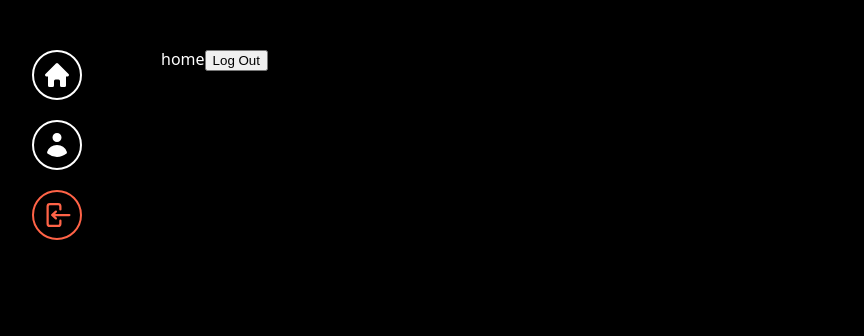
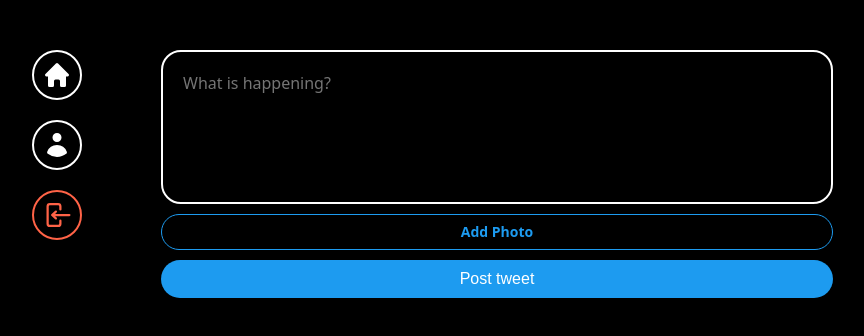
Before and after one commit to Jina2ee/jwitter, a React (Vite) app: page / in a window 1280 px wide. Shown: the top 336 px of the page, without its empty margins (237-1101 px from the left). Built offline with nearby package versions, Linux system fonts and the light colour scheme; no server answers; sample sign-in values are in the browser's storage; the HTML template or start-up script is replaced by a standard one.

Commit message:
create form for posting tweet

```diff
--- /dev/null
+++ b/src/components/post-tweet-form.tsx
@@ -0,0 +1,76 @@
+import { useState } from "react"
+import { styled } from "styled-components"
+
+const Form = styled.form`
+  display: flex;
+  flex-direction: column;
+  gap: 10px;
+`
+const TextArea = styled.textarea`
+  border: 2px solid white;
+  padding: 20px;
+  border-radius: 20px;
+  font-size: 16px;
+  color: white;
+  background-color: black;
+  width: 100%;
+  resize: none;
+  font-family: system-ui, -apple-system, BlinkMacSystemFont, 'Segoe UI', Roboto, Oxygen, Ubuntu, Cantarell, 'Open Sans', 'Helvetica Neue', sans-serif;
+  &::placeholder {
+    font-size: 16px;
+  };
+  &:focus {
+    outline: none;
+    border-color: #1d9bf0;
+  };
+`
+const AttachFileButton = styled.label`
+  padding: 10px 0px;
+  color: #1d9bf0;
+  text-align: center;
+  border-radius: 20px;
+  border: 1px solid #1d9bf0;
+  font-size: 14px;
+  font-weight: 600;
+  cursor: pointer;
+`
+const AttachFileInput = styled.input`
+  display: none;
+`
+const SubmitButton = styled.input`
+  background-color: #1d9bf0;;
+  color: white;
+  border: none;
+  padding: 10px 0px;
+  border-radius: 20px;
+  font-size: 16px;
+  cursor: pointer;
+  &:hover, &:active {
+    opacity: 0.9;
+  }
+`
+
+export default function PostTweetForm(){
+  const [ isLoading, setLoading ] = useState(false)
+  const [tweet, setTweet ] = useState("")
+  const [file, setFile ] = useState<File|null>(null)
+
+  const onChange = (e:React.ChangeEvent<HTMLTextAreaElement>) => {
+    setTweet(e.target.value)
+  }
+  const onFileChange = (e:React.ChangeEvent<HTMLInputElement>) => {
+    const { files } = e.target
+    if(files && files.length === 1){
+      setFile(files[0])
+    }
+  }
+
+  return (
+    <Form>
+      <TextArea rows={5} maxLength={180} onChange={onChange} value={tweet} placeholder="What is happening?"/>
+      <AttachFileButton htmlFor="file">{file ? "Photo added ✓" : "Add Photo"}</AttachFileButton>
+      <AttachFileInput onChange={onFileChange} type="file" id="file" accept="image/*" />
+      <SubmitButton type="submit" value={isLoading ? "Posting.." : "Post tweet"} />
+    </Form>
+  )
+}
--- a/src/routes/home.tsx
+++ b/src/routes/home.tsx
@@ -1,8 +1,12 @@
-import { auth } from "../firebase"
+import PostTweetForm from "../components/post-tweet-form"
+import { styled } from "styled-components"
+
+const Wrapper = styled.div`
+
+`
 
 export default function Home(){
-  const logOut = () => {
-    auth.signOut()
-  }
-  return <h1>home<button onClick={logOut}>Log Out</button></h1>
+  return <Wrapper>
+    <PostTweetForm/>
+  </Wrapper>
 }
```
